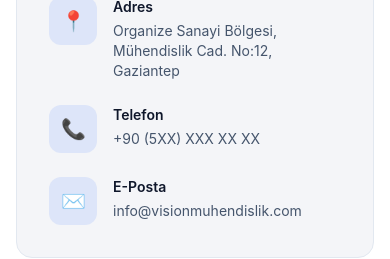
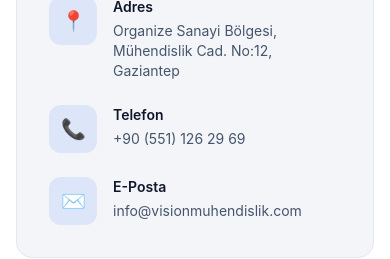
Before and after one commit to 7aslan/vision-site, a React (Vite) app: page / in a window 390 px wide. Shown: the part 4660-4919 px from the top of the page. Built offline with nearby package versions, Linux system fonts and the light colour scheme.

Commit message:
added: phone number

```diff
--- a/src/components/Contact.jsx
+++ b/src/components/Contact.jsx
@@ -74,7 +74,7 @@
                 </div>
                 <div>
                   <h4 className="text-sm font-semibold text-slate-900 dark:text-white">Telefon</h4>
-                  <p className="text-sm text-slate-600 dark:text-slate-400 mt-1">+90 (5XX) XXX XX XX</p>
+                  <p className="text-sm text-slate-600 dark:text-slate-400 mt-1">+90 (551) 126 29 69</p>
                 </div>
               </div>
 
```
